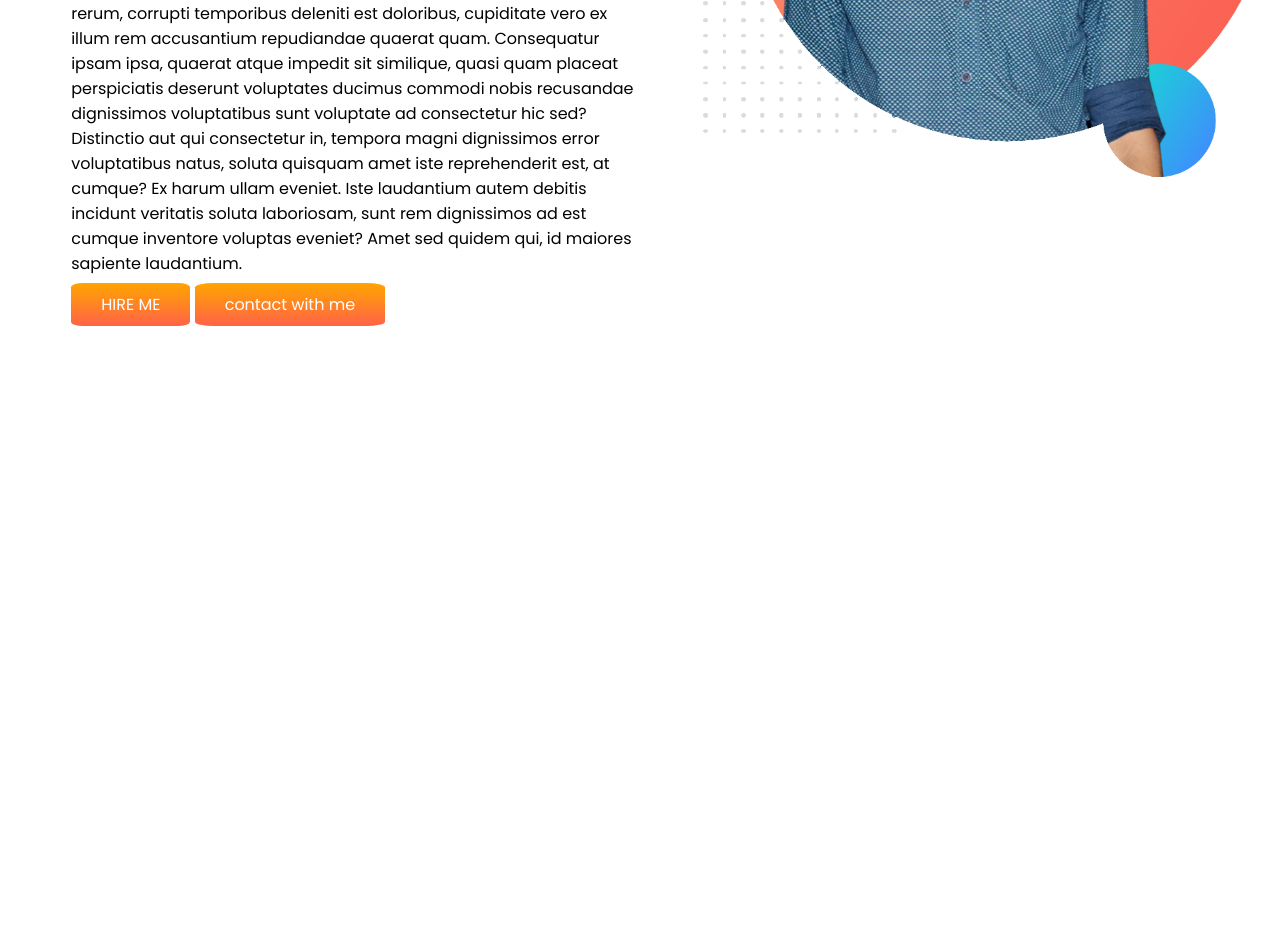
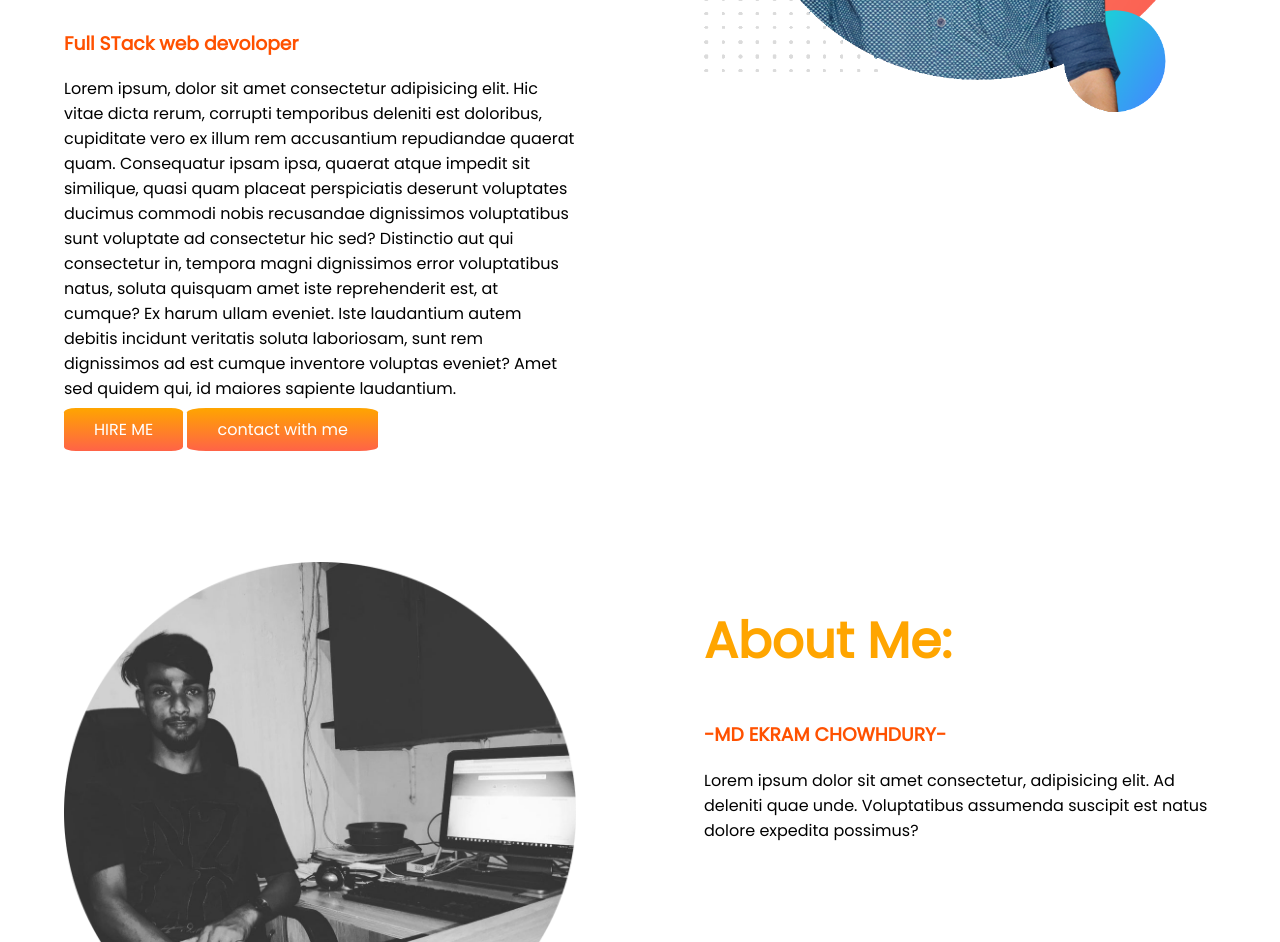
Before and after one commit to ekram12925105/portfolio-riop, a plain HTML site: page index.html in a window 1280 px wide. Shown: the part 396-1338 px from the top of the page. Before the commit the page ends 800 px from the top, so only its background shows below. Drawn offline with Linux system fonts and the light colour scheme.

Commit message:
about me added"

```diff
--- a/index.html
+++ b/index.html
@@ -11,10 +11,10 @@
     <link rel="stylesheet" href="style.css">
 </head>
 <body>
-   <section>
+   <section class="top-banner">
        <div class="half-width"><h1>Hey! This is</h1>
     <h1><span class="name-color">Md Ekram Chowdhury's</span> Portfolio</h1>
-    <h3><b>Full STack web devoloper</b></h3>
+    <h3 class="title-color"><b>Full STack web devoloper</b></h3>
     <p>Lorem ipsum, dolor sit amet consectetur adipisicing elit. Hic vitae dicta rerum, corrupti temporibus deleniti est doloribus, cupiditate vero ex illum rem accusantium repudiandae quaerat quam. Consequatur ipsam ipsa, quaerat atque impedit sit similique, quasi quam placeat perspiciatis deserunt voluptates ducimus commodi nobis recusandae dignissimos voluptatibus sunt voluptate ad consectetur hic sed? Distinctio aut qui consectetur in, tempora magni dignissimos error voluptatibus natus, soluta quisquam amet iste reprehenderit est, at cumque? Ex harum ullam eveniet. Iste laudantium autem debitis incidunt veritatis soluta laboriosam, sunt rem dignissimos ad est cumque inventore voluptas eveniet? Amet sed quidem qui, id maiores sapiente laudantium.</p>
     <a class="create-button" target="-blank" href="https://www.facebook.com/ekram816191">HIRE ME</a>
     <a class="create-button" target="-blank" href="https://www.facebook.com/ekram816191">contact with me</a>
@@ -23,6 +23,16 @@
         <img src="Ekrams image/ekram-1.png" alt="Md Ekram Chowdhury">
     </div>
     </section>
+    <section>
+        <div class="half-width">
+            <img src="Ekrams image/ekramvhai.png" alt="Md Ekram Chowdhury">
+        </div>
+        <div class="half-width">
+            <h1 class="name-color">About Me:</h1>
+            <h3 class="title-color">-MD EKRAM CHOWHDURY-</h3>
+            <P>Lorem ipsum dolor sit amet consectetur, adipisicing elit. Ad deleniti quae unde. Voluptatibus assumenda suscipit est natus dolore expedita possimus?</P>
+        </div>
+    </section>
 
 </body>
 </html>
--- a/style.css
+++ b/style.css
@@ -1,18 +1,24 @@
 body {
   font-family: "Poppins", sans-serif;
+  margin: 0;
 }
 h1 {
-  font-size: 45px;
+  font-size: 50px;
+}
+.title-color {
+  color: rgb(255, 81, 0);
 }
 .name-color {
   color: orange;
 }
 section {
   display: flex;
+  margin-bottom: 120px;
 }
 .half-width {
   width: 50%;
   padding-left: 5%;
+  padding-right: 5%;
 }
 .half-width img {
   width: 100%;
@@ -25,3 +31,7 @@ section {
   color: white;
   font-weight: 700px;
 }
+.top-banner {
+  background-image: url(images/top-banner.png);
+  background-repeat: no-repeat;
+}
```
Also changed, not shown: Ekrams image/ekramnew-1.png (added), Ekrams image/ekramvhai.png (added), images/ekramnew-2.png (added).
